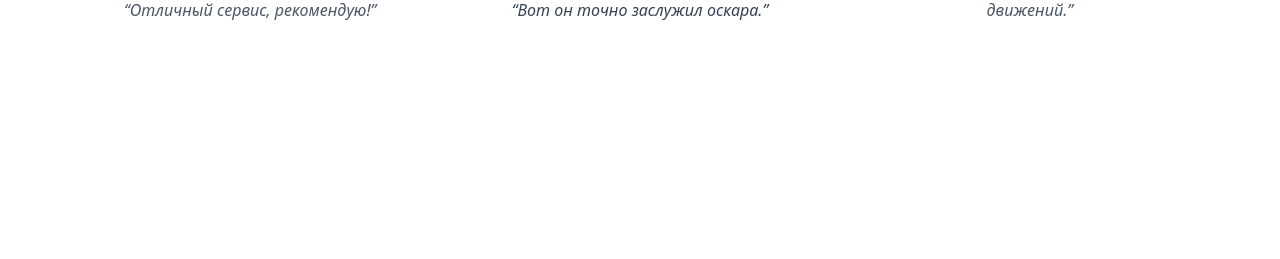
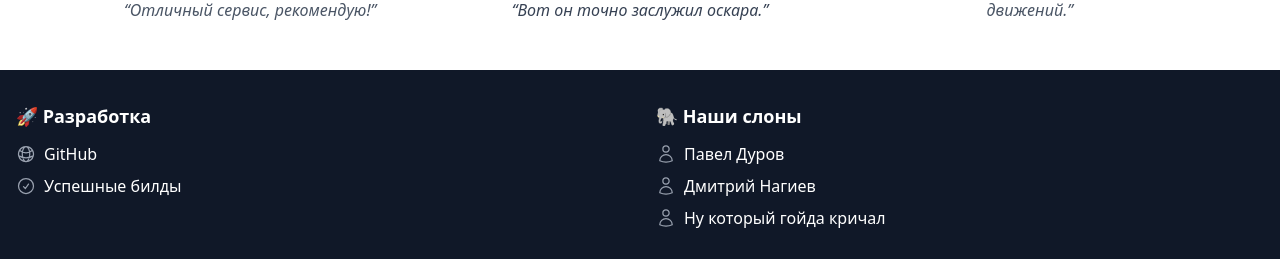
Before and after one commit to NRF24l01/vue_citate_gen, a Vue app: page / in a window 1280 px wide. Shown: the part 1234-1493 px from the top of the page. Before the commit the page ends 1304 px from the top, so only its background shows below. Built offline with nearby package versions, Linux system fonts and the light colour scheme.

Commit message:
added footer

```diff
--- a/src/App.vue
+++ b/src/App.vue
@@ -1,9 +1,13 @@
 <script setup lang="ts">
 import { RouterView } from 'vue-router'
 import Navbar from './components/Navbar.vue';
+import Footer from './components/Footer.vue';
 </script>
 
 <template>
   <Navbar />
+  <main class="flex-grow container mx-auto">
   <RouterView />
+  </main>
+  <Footer />
 </template>
--- /dev/null
+++ b/src/components/Footer.vue
@@ -0,0 +1,51 @@
+<script setup>
+import { GlobeAltIcon, CheckCircleIcon, UserIcon } from '@heroicons/vue/24/outline'
+</script>
+
+<template>
+  <footer class="bg-gray-900 text-white py-8">
+    <div class="container mx-auto px-4 grid grid-cols-1 md:grid-cols-2 gap-8">
+      <!-- Development Section -->
+      <div>
+        <h3 class="text-lg font-semibold mb-3 flex items-center">
+          🚀 Разработка
+        </h3>
+        <ul class="space-y-2">
+          <li>
+            <a href="https://github.com/your-repo" target="_blank" class="flex items-center space-x-2 hover:text-blue-400">
+              <GlobeAltIcon class="w-5 h-5 text-gray-400" />
+              <span>GitHub</span>
+            </a>
+          </li>
+          <li>
+            <a href="https://your-ci-builds.com" target="_blank" class="flex items-center space-x-2 hover:text-green-400">
+              <CheckCircleIcon class="w-5 h-5 text-gray-400" />
+              <span>Успешные билды</span>
+            </a>
+          </li>
+        </ul>
+      </div>
+
+      <!-- Our Elephants Section -->
+      <div>
+        <h3 class="text-lg font-semibold mb-3 flex items-center">
+          🐘 Наши слоны
+        </h3>
+        <ul class="space-y-2">
+          <li class="flex items-center space-x-2">
+            <UserIcon class="w-5 h-5 text-gray-400" />
+            <span>Павел Дуров</span>
+          </li>
+          <li class="flex items-center space-x-2">
+            <UserIcon class="w-5 h-5 text-gray-400" />
+            <span>Дмитрий Нагиев</span>
+          </li>
+          <li class="flex items-center space-x-2">
+            <UserIcon class="w-5 h-5 text-gray-400" />
+            <span>Ну который гойда кричал</span>
+          </li>
+        </ul>
+      </div>
+    </div>
+  </footer>
+</template>
```
